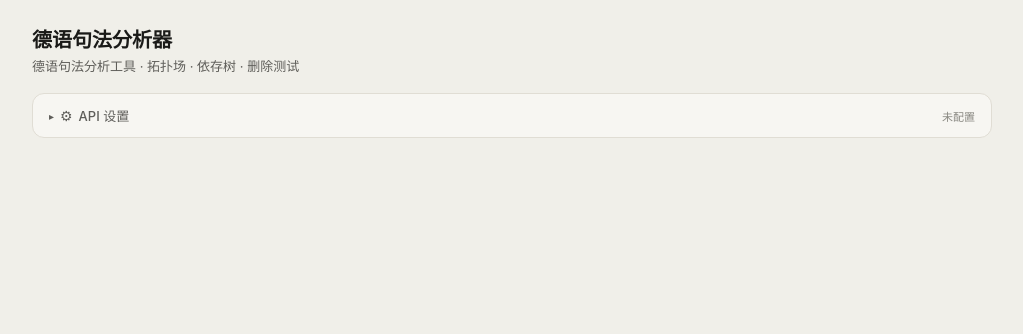
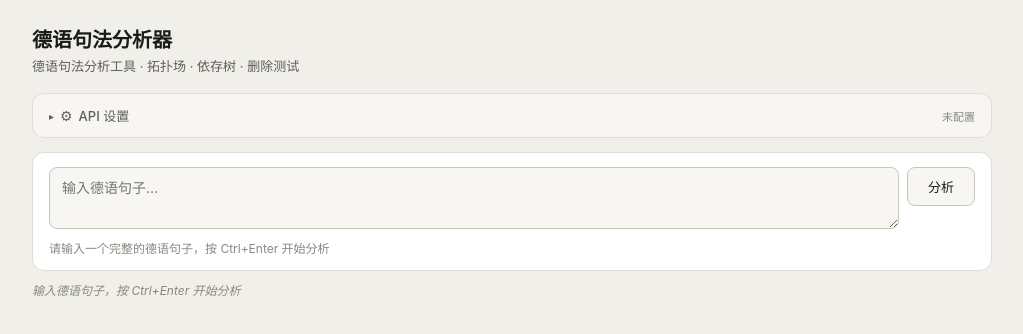
Before and after one commit to feifei0131/DeutschSatzAnalysator, a plain HTML site: page index.html in a window 1280 px wide. Shown: the whole page, without its empty margins (128-1151 px from the left). Drawn offline with Linux system fonts and the light colour scheme.

Commit message:
Add files via upload

```diff
--- a/index.html
+++ b/index.html
@@ -254,7 +254,16 @@
     <button class="smb" onclick="clearKey()">清除</button>
   </div>
   <div class="api-note">Key 保存在您的浏览器本地，不上传服务器。首次使用请先 <a href="https://platform.deepseek.com/api_keys" target="_blank" style="color:var(--c-tx)">申请 DeepSeek Key（免费）</a>，填入后点保存即可。</div>
+  <div class="api-st" id="api-st"></div>
+</details>
 
+<div class="input-card">
+  <div class="input-row" style="align-items:flex-start">
+    <textarea id="sent" rows="2" placeholder="输入德语句子…" style="flex:1;padding:9px 12px;border:0.5px solid var(--border2);border-radius:var(--r);background:var(--bg2);color:var(--text);font-size:14px;resize:vertical;line-height:1.5;font-family:inherit;min-height:44px"></textarea>
+    <button class="abtn" id="abtn" onclick="analyze()">分析</button>
+  </div>
+  <div style="font-size:12px;color:var(--text3);margin-top:4px">请输入一个完整的德语句子，按 Ctrl+Enter 开始分析</div>
+</div>
 
 <div class="statusbar" id="statusbar"><span class="hint">输入德语句子，按 Ctrl+Enter 开始分析</span></div>
 
```
